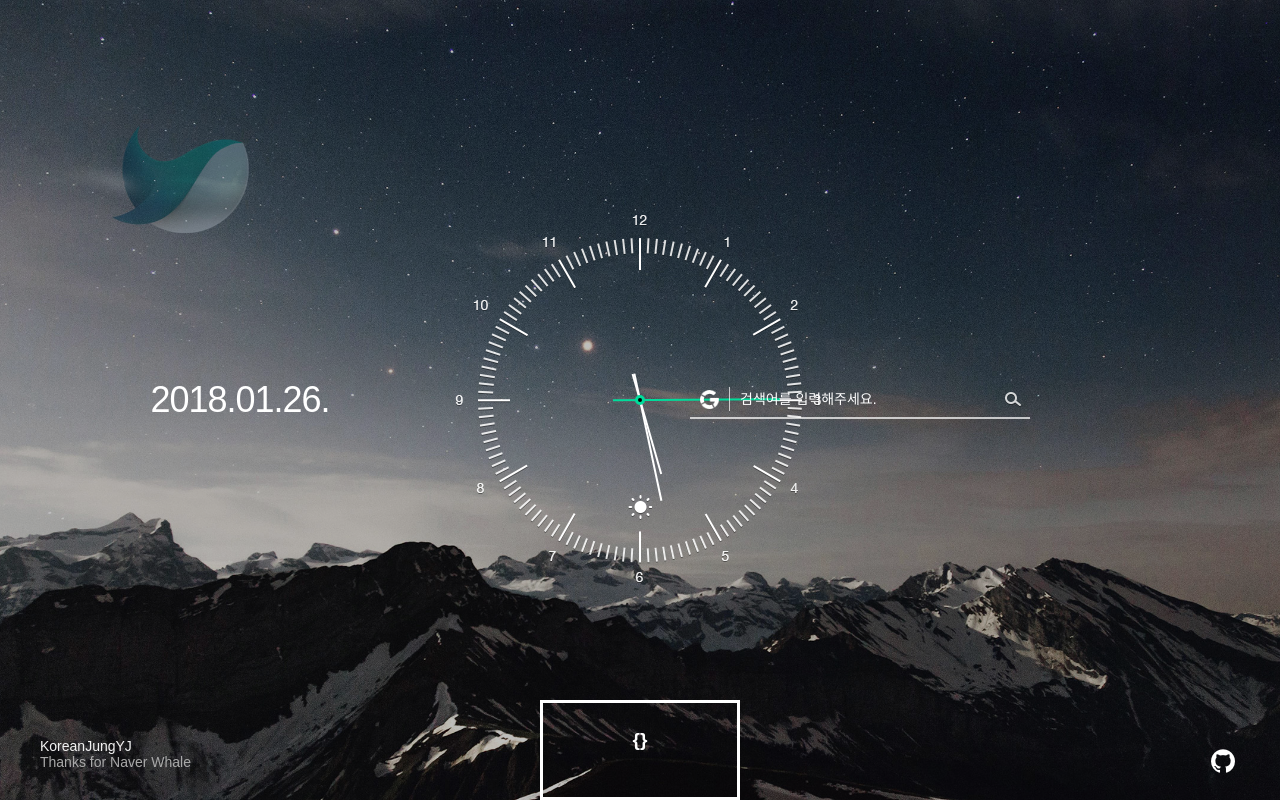
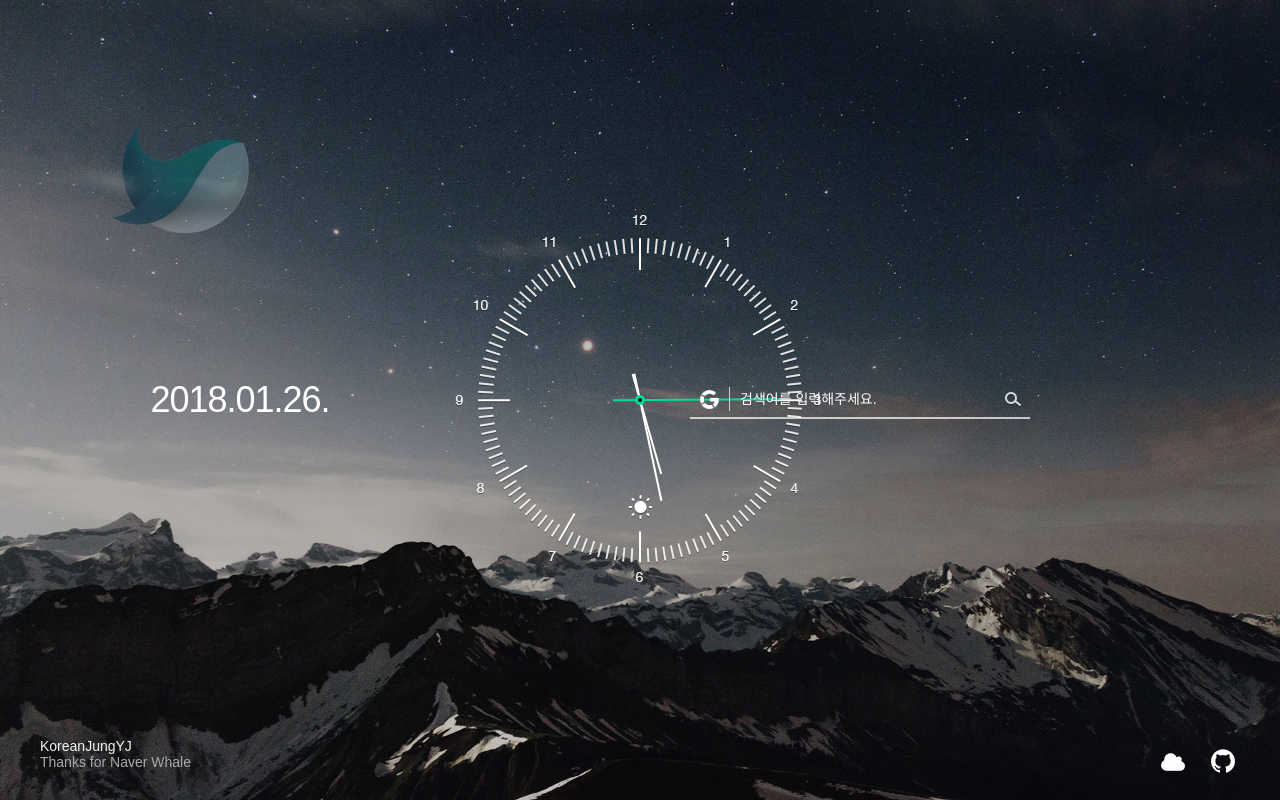
Before and after one commit to KoreanJungYJ/Whale-Clock, a Vue app in the folder whale-clock/: page /#/ in a window 1280 px wide. Built offline with nearby package versions, Linux system fonts and the light colour scheme; no server answers; a web font is replaced by a local one.

Commit message:
위치 정보 받아와서 날씨 받아오는 중, 날씨는 모달로 띄워줄 예정

```diff
--- a/whale-clock/index.html
+++ b/whale-clock/index.html
@@ -15,7 +15,6 @@
     <link rel="icon" href="src/assets/favicon.ico" type="image/x-icon">
     <link rel="stylesheet" type="text/css" href="https://cdn.rawgit.com/moonspam/NanumSquare/master/nanumsquare.css">
     <link href="https://fonts.googleapis.com/css?family=Poiret+One" rel="stylesheet">
-    <script src="https://unpkg.com/axios/dist/axios.min.js"></script>
   </head>
   <body>
     <div id="app"></div>
--- a/whale-clock/src/components/WeatherPart.vue
+++ b/whale-clock/src/components/WeatherPart.vue
@@ -13,23 +13,44 @@
            class= "git-icon"
       >
     </a>
-    <div class= "test">
-      {{ location }}
-    </div>
+    <img :src= "weatherIcon.src"
+         :alt= "weatherIcon.alt"
+         class= "weather-icon"
+         @click= "getWeather"
+    >
   </footer>
 </template>
 
 <script>
+import axios from 'axios'
+
 export default {
   name: 'weather-part',
   data () {
     return {
       location: {},
+
       githubIcon: {
         src: require('../assets/github-logo.png'),
         alt: '깃허브 이동 링크',
         href: 'https://github.com/KoreanJungYJ/Whale-Clock'
+      },
+      weatherIcon: {
+        src: require('../assets/weather.png'),
+        alt: '날씨 확인 아이콘'
       }
+    }
+  },
+
+  methods: {
+    getWeather () {
+      const weatherURL = `https://api.darksky.net/forecast/e3b7a8e7022e701fde67fbfadcfb0bd0/${this.location.lat},${this.location.lng}`
+
+      axios.get(weatherURL).then(function (response) {
+        console.log(response.data)
+      }).catch(function (err) {
+        console.log(err)
+      })
     }
   },
 
@@ -38,14 +59,14 @@ export default {
       let self = this
       navigator.geolocation.getCurrentPosition(function (position) {
         const pos = {
-          lat: (position.coords.latitude).toFixed(5),
-          lng: (position.coords.longitude).toFixed(5)
+          lat: (position.coords.latitude).toFixed(4),
+          lng: (position.coords.longitude).toFixed(4)
         }
 
         self.location = pos
       })
     } else {
-      self.location = {}
+      this.location = {}
     }
   }
 }
@@ -72,19 +93,10 @@ export default {
     right: 45px;
   }
 
-  .test {
-    width: 200px;
-    height: 100px;
-    border: 3px solid white;
+  .weather-icon {
     position: absolute;
-    bottom: 0;
-    left: 50%;
-    transform: translateX(-50%);
-    z-index: 10200;
-    font-size: 1.2rem;
-    color: white;
-    font-weight: bold;
-    text-align: center;
-    padding-top: 1.6rem;
+    bottom: 26px;
+    right: 95px;
+    cursor: pointer;
   }
 </style>
```
Also changed, not shown: whale-clock/src/assets/weather.png (added).
